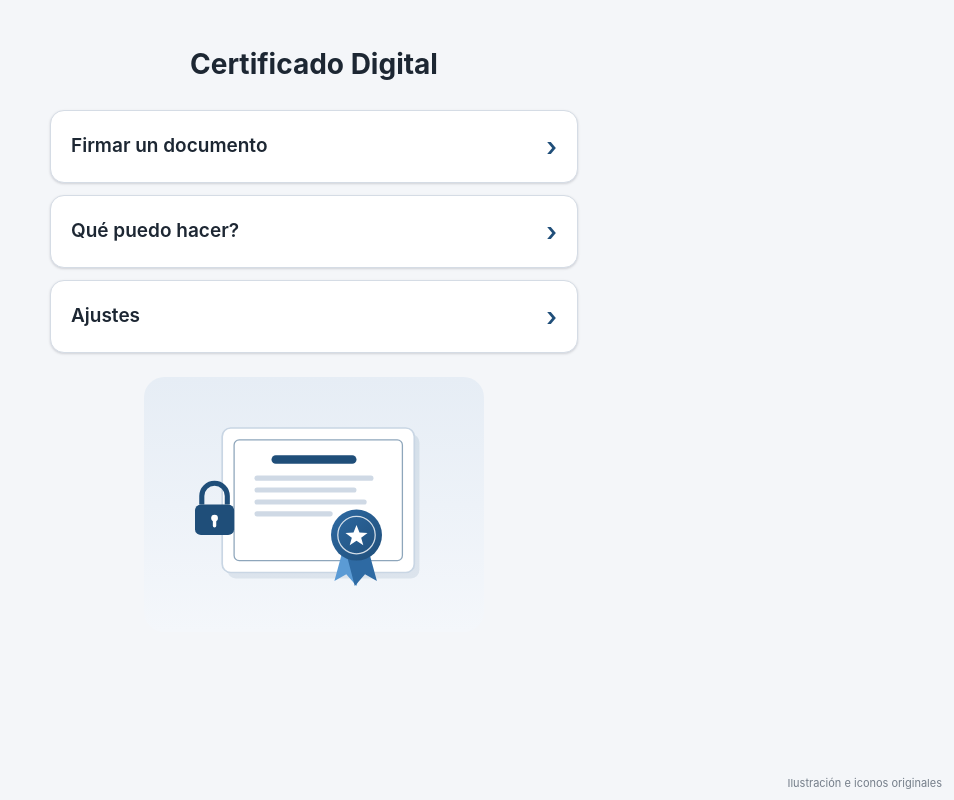
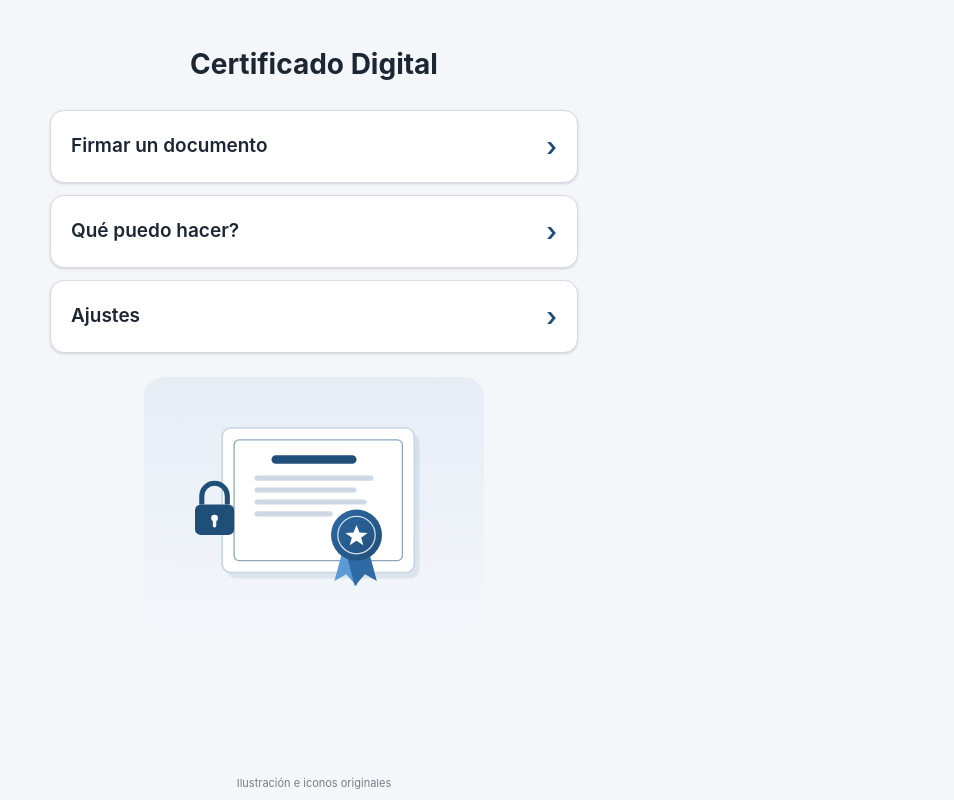
Before and after one commit to marcialql/app-certificados-digitales, a React (Vite) app: page / in a window 1280 px wide. Shown: the whole page, without its empty margins (326-1280 px from the left). Built offline with nearby package versions, Linux system fonts and the light colour scheme; what node-forge would draw is missing.

Commit message:
fix: centrar la frase de créditos en el inicio
Co-Authored-By: Claude Haiku 5.5 <noreply@anthropic.com>

```diff
--- a/src/styles.css
+++ b/src/styles.css
@@ -361,9 +361,11 @@ section section li.sede-item {
 /* Créditos: pequeños, abajo a la derecha, como en la app de vales de riego */
 .creditos-pie {
   position: fixed;
+  left: max(12px, env(safe-area-inset-left, 0px));
   right: max(12px, env(safe-area-inset-right, 0px));
   bottom: max(10px, env(safe-area-inset-bottom, 0px));
   margin: 0;
+  text-align: center;
   font-size: 11px;
   line-height: 1.3;
   color: var(--color-texto-suave);
```
